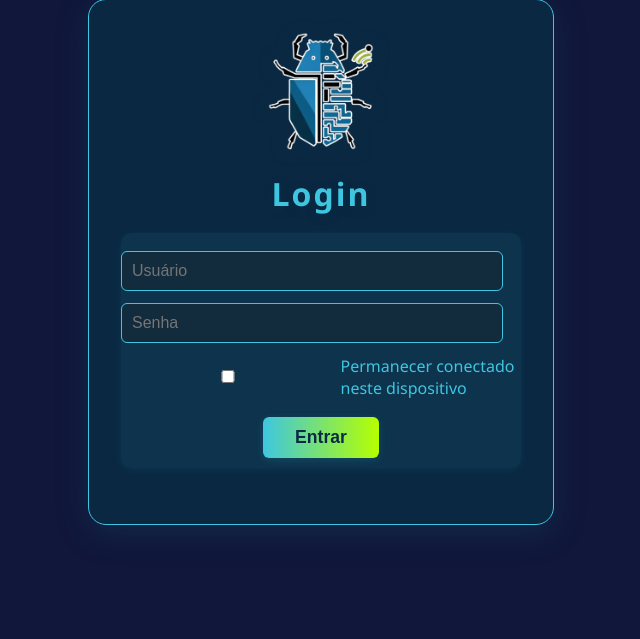
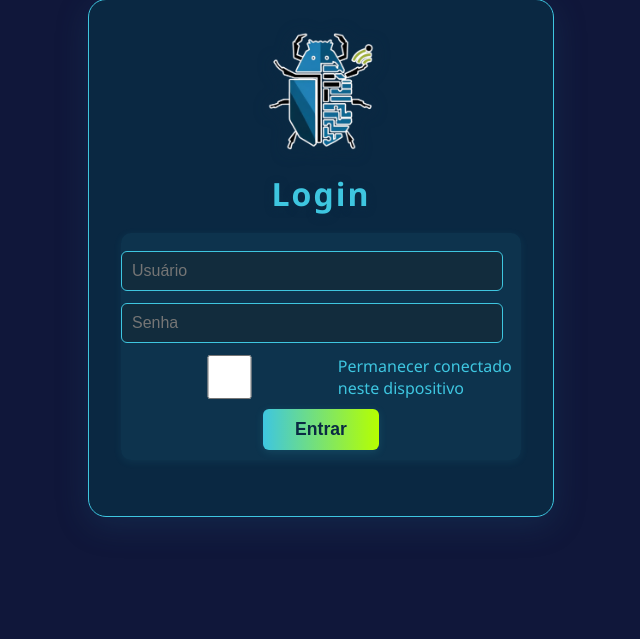
Before and after one commit to sandrim01/chamado, a Flask app: page /login in a window 1280 px wide. Shown: the part 41-680 px from the top of the page, without its empty margins (319-959 px from the left). Run offline with Flask 3, Linux system fonts and the light colour scheme; some libraries are stand-ins or nearby versions.

Commit message:
style(login): ajustes manuais finais no alinhamento do checkbox e texto

```diff
--- a/templates/login.html
+++ b/templates/login.html
@@ -5,7 +5,7 @@
     <title>Login - Controle de Chamados</title>
     <meta name="robots" content="noindex, nofollow">
     <link rel="stylesheet" href="/static/style.css">
-    <link rel="icon" type="image/x-icon" href="/static/favicon.ico">
+    <link rel="icon" type="image/png" href="/static/logo_unbug.png">
 </head>
 <body>
     <div class="container" style="max-width: 400px;">
@@ -21,9 +21,9 @@
         <form method="post" class="form-chamado">
             <input type="text" name="username" placeholder="Usuário" required><br>
             <input type="password" name="password" placeholder="Senha" required><br>
-            <div style="display: flex; align-items: center; justify-content: flex-start; margin-bottom: 10px;">
+            <div style="width: 100%; display: flex; align-items: left; margin-bottom: 2px; justify-content: flex-start;">
                 <input type="checkbox" name="remember_me" style="margin: 0;">
-                <span style="font-size: 1em; color: #3ec6e0; margin-left: 6px;">Permanecer conectado neste dispositivo</span>
+                <span style="font-size: 1em; color: #3ec6e0; margin-left: 0px;">Permanecer conectado neste dispositivo</span>
             </div>
             <div style="width: 100%; display: flex; justify-content: center;">
                 <button type="submit" class="btn-login">Entrar</button>
```
